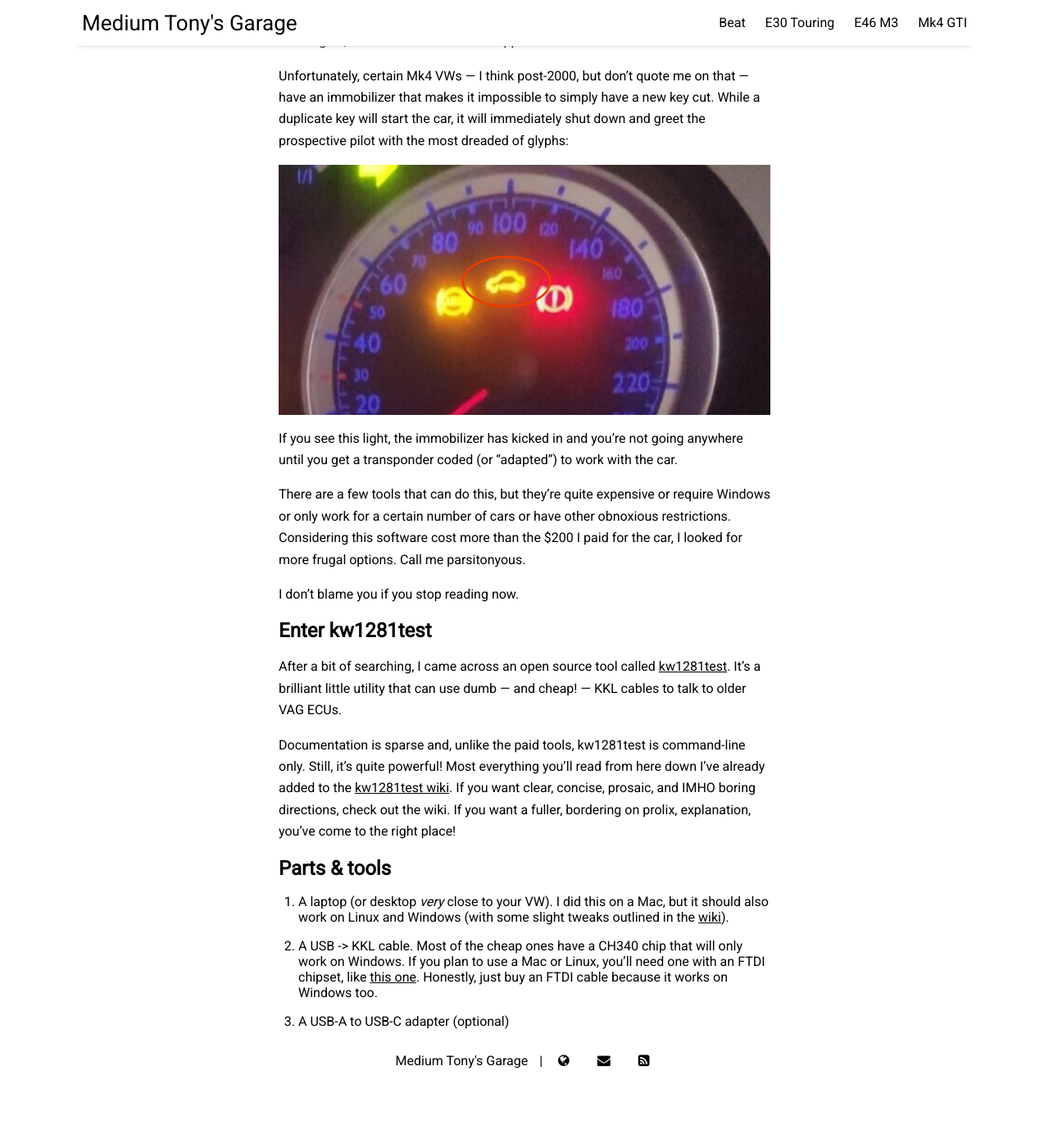
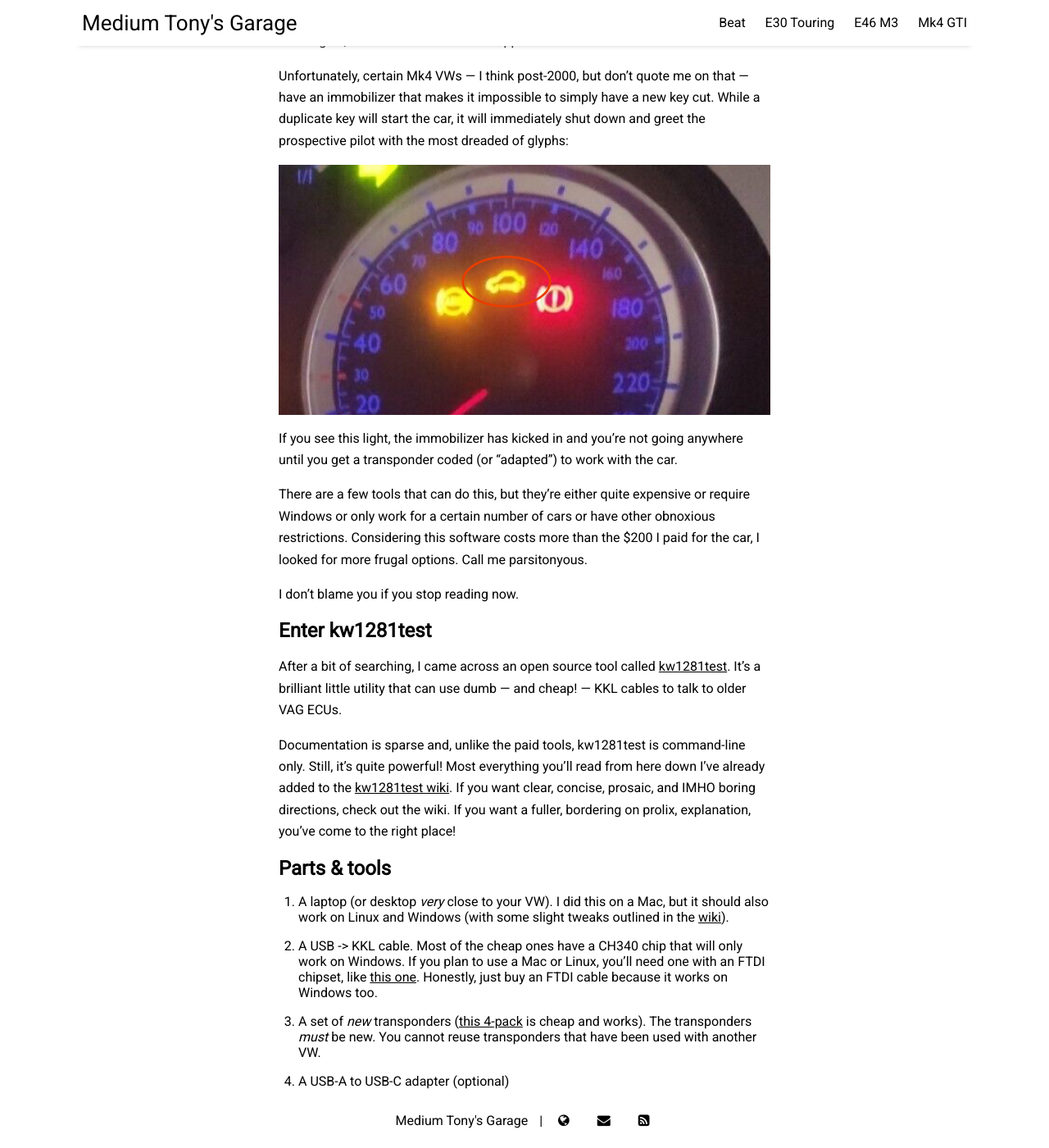
Before and after one commit to prestia/mediumtonys, a Jekyll site: the page built from _posts/2023-08-31-mk4-vw-key-coding.md, in a window 1280 px wide and 1400 px high, scrolled down 860 px. Shown: the whole window at 82% size. Built offline with Jekyll 4.4.1, drawn with Linux system fonts in a browser that asks for light colours; nearby versions of some CDN libraries; before the commit the page ends 2187 px from its top, so only the background shows below that.

Commit message:
Update 2023-08-31-mk4-vw-key-coding.md

```diff
--- a/_posts/2023-08-31-mk4-vw-key-coding.md
+++ b/_posts/2023-08-31-mk4-vw-key-coding.md
@@ -17,7 +17,7 @@ Unfortunately, certain Mk4 VWs — I think post-2000, but don't quote me on that
 
 If you see this light, the immobilizer has kicked in and you're not going anywhere until you get a transponder coded (or "adapted") to work with the car.
 
-There are a few tools that can do this, but they're quite expensive or require Windows or only work for a certain number of cars or have other obnoxious restrictions. Considering this software cost more than the $200 I paid for the car, I looked for more frugal options. Call me parsitonyous.
+There are a few tools that can do this, but they're either quite expensive or require Windows or only work for a certain number of cars or have other obnoxious restrictions. Considering this software costs more than the $200 I paid for the car, I looked for more frugal options. Call me parsitonyous.
 
 I don't blame you if you stop reading now.
 
@@ -31,4 +31,5 @@ Documentation is sparse and, unlike the paid tools, kw1281test is command-line o
 
 1. A laptop (or desktop _very_ close to your VW). I did this on a Mac, but it should also work on Linux and Windows (with some slight tweaks outlined in the [wiki](https://github.com/gmenounos/kw1281test/wiki)).
 2. A USB -> KKL cable. Most of the cheap ones have a CH340 chip that will only work on Windows. If you plan to use a Mac or Linux, you'll need one with an FTDI chipset, like [this one](https://www.amazon.com/dp/B0BFDYC4SK). Honestly, just buy an FTDI cable because it works on Windows too.
-3. A USB-A to USB-C adapter (optional)
+3. A set of _new_ transponders ([this 4-pack](https://www.amazon.com/dp/B098MC82J6?psc=1&ref=ppx_yo2ov_dt_b_product_details) is cheap and works). The transponders _must_ be new. You cannot reuse transponders that have been used with another VW.
+4. A USB-A to USB-C adapter (optional)
```
